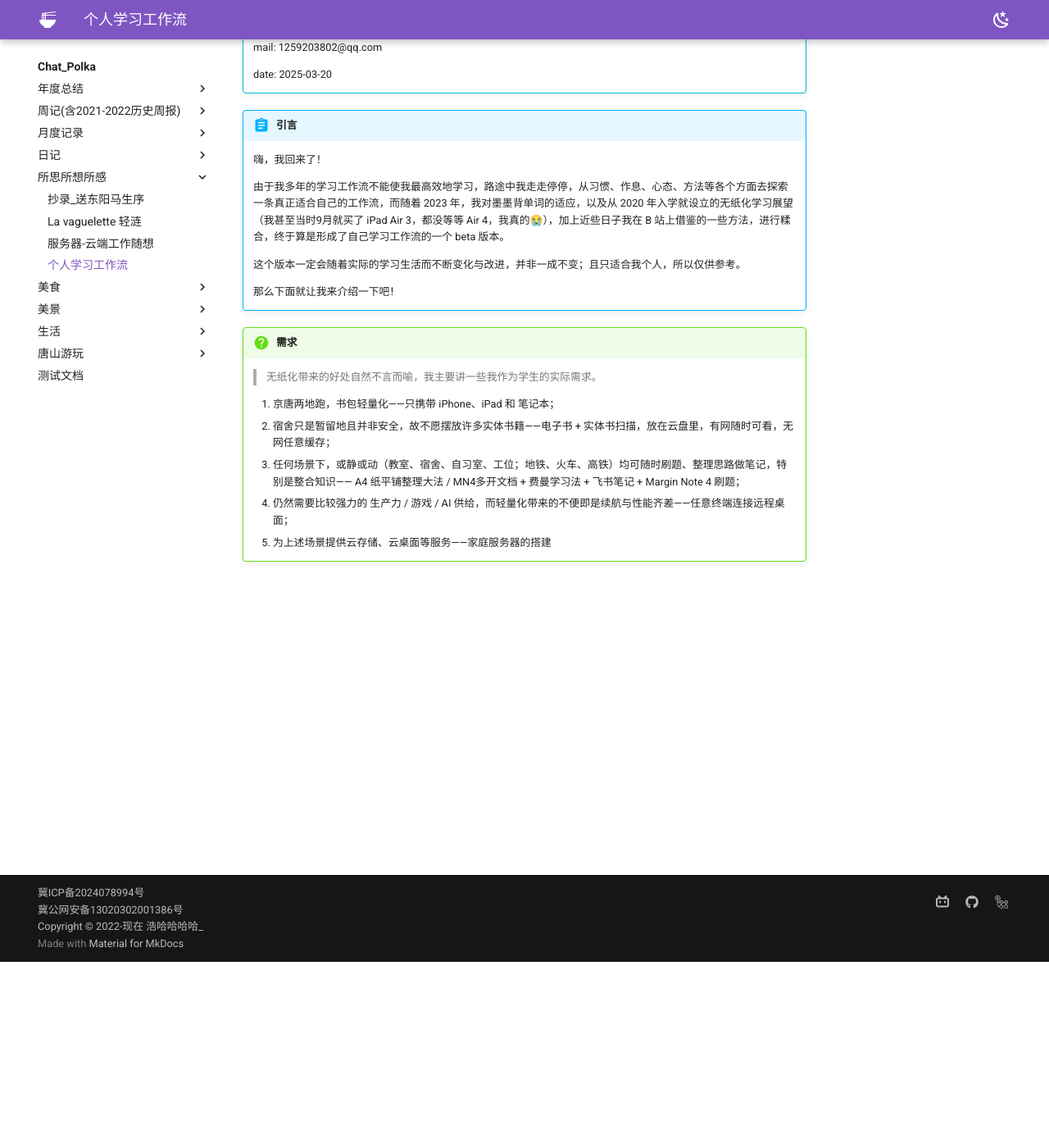
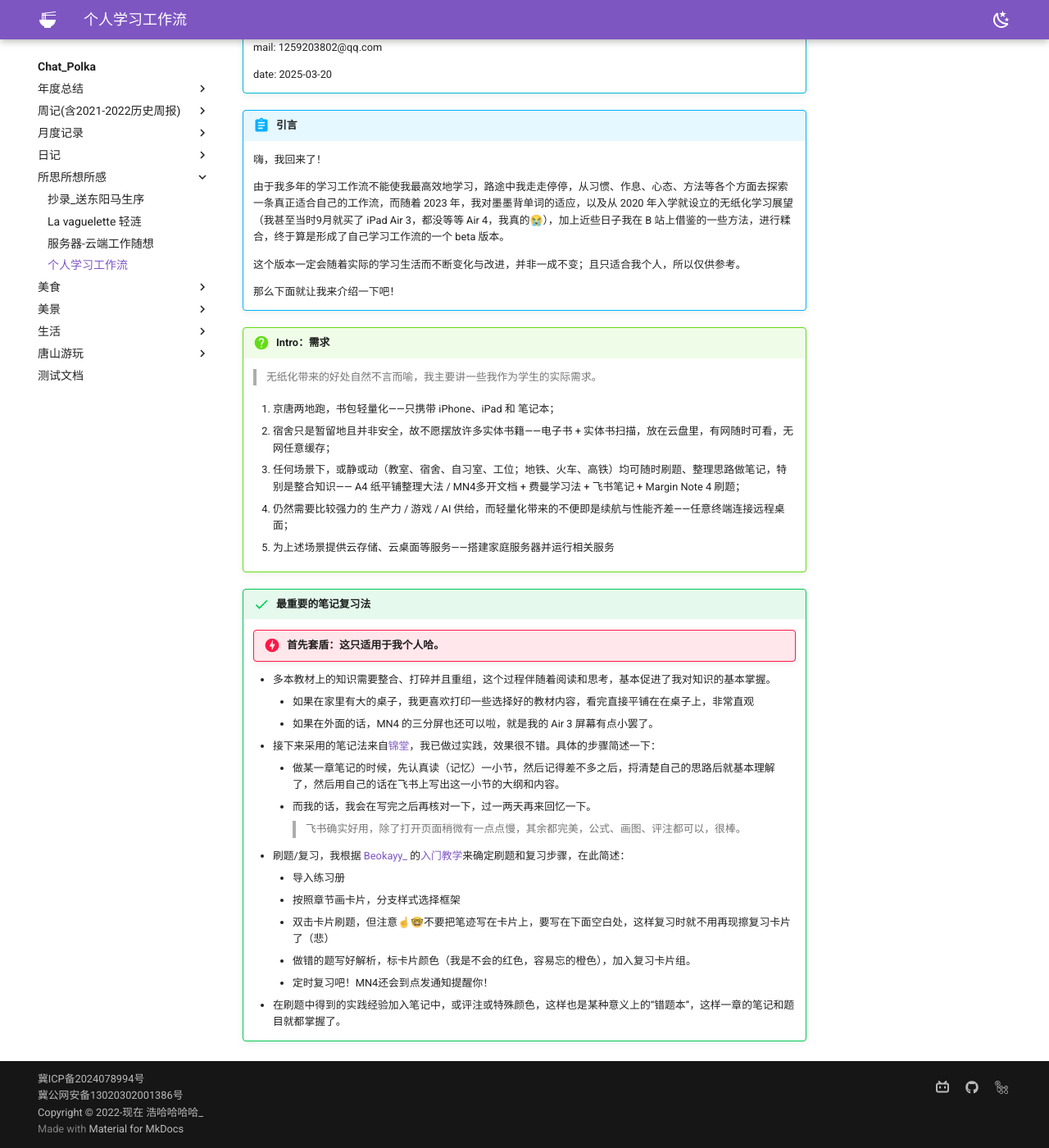
Before and after one commit to Haohahahaha/chat, an MkDocs documentation site: the page built from docs/4-thought/Personnal_Learning/flow.md, in a window 1280 px wide and 1400 px high, scrolled down 227 px. Shown: the whole window at 82% size. Built offline with MkDocs 1.6.1 and Material for MkDocs 9.7.7, drawn with Linux system fonts in a browser that asks for light colours.

Commit message:
2025-03-20_23:47:09 update

```diff
--- a/docs/4-thought/Personnal_Learning/flow.md
+++ b/docs/4-thought/Personnal_Learning/flow.md
@@ -18,12 +18,35 @@
 
     那么下面就让我来介绍一下吧！
 
-!!! question "需求"
+!!! question "Intro：需求"
 
     > 无纸化带来的好处自然不言而喻，我主要讲一些我作为学生的实际需求。
 
     1. 京唐两地跑，书包轻量化——只携带 iPhone、iPad 和 笔记本；
+
     2. 宿舍只是暂留地且并非安全，故不愿摆放许多实体书籍——电子书 + 实体书扫描，放在云盘里，有网随时可看，无网任意缓存；
+
     3. 任何场景下，或静或动（教室、宿舍、自习室、工位；地铁、火车、高铁）均可随时刷题、整理思路做笔记，特别是整合知识—— A4 纸平铺整理大法 / MN4多开文档 + 费曼学习法 + 飞书笔记 + Margin Note 4 刷题；
+
     4. 仍然需要比较强力的 生产力 / 游戏 / AI 供给，而轻量化带来的不便即是续航与性能齐差——任意终端连接远程桌面；
-    5. 为上述场景提供云存储、云桌面等服务——家庭服务器的搭建
+
+    5. 为上述场景提供云存储、云桌面等服务——搭建家庭服务器并运行相关服务
+
+!!! success "最重要的笔记复习法"
+
+    !!! danger "首先套盾：这只适用于我个人哈。"
+
+    - 多本教材上的知识需要整合、打碎并且重组，这个过程伴随着阅读和思考，基本促进了我对知识的基本掌握。
+        - 如果在家里有大的桌子，我更喜欢打印一些选择好的教材内容，看完直接平铺在在桌子上，非常直观
+        - 如果在外面的话，MN4 的三分屏也还可以啦，就是我的 Air 3 屏幕有点小罢了。
+    - 接下来采用的笔记法来自[锦堂](https://www.bilibili.com/video/BV1o7411873n/)，我已做过实践，效果很不错。具体的步骤简述一下：
+        - 做某一章笔记的时候，先认真读（记忆）一小节，然后记得差不多之后，捋清楚自己的思路后就基本理解了，然后用自己的话在飞书上写出这一小节的大纲和内容。
+        - 而我的话，我会在写完之后再核对一下，过一两天再来回忆一下。
+        > 飞书确实好用，除了打开页面稍微有一点点慢，其余都完美，公式、画图、评注都可以，很棒。
+    - 刷题/复习，我根据 [Beokayy_](https://space.bilibili.com/16113747) 的[入门教学](https://www.bilibili.com/video/BV12z421h7kv/)来确定刷题和复习步骤，在此简述：
+        - 导入练习册
+        - 按照章节画卡片，分支样式选择框架
+        - 双击卡片刷题，但注意☝🤓不要把笔迹写在卡片上，要写在下面空白处，这样复习时就不用再现擦复习卡片了（悲）
+        - 做错的题写好解析，标卡片颜色（我是不会的红色，容易忘的橙色），加入复习卡片组。
+        - 定时复习吧！MN4还会到点发通知提醒你！
+    - 在刷题中得到的实践经验加入笔记中，或评注或特殊颜色，这样也是某种意义上的“错题本”，这样一章的笔记和题目就都掌握了。
```
